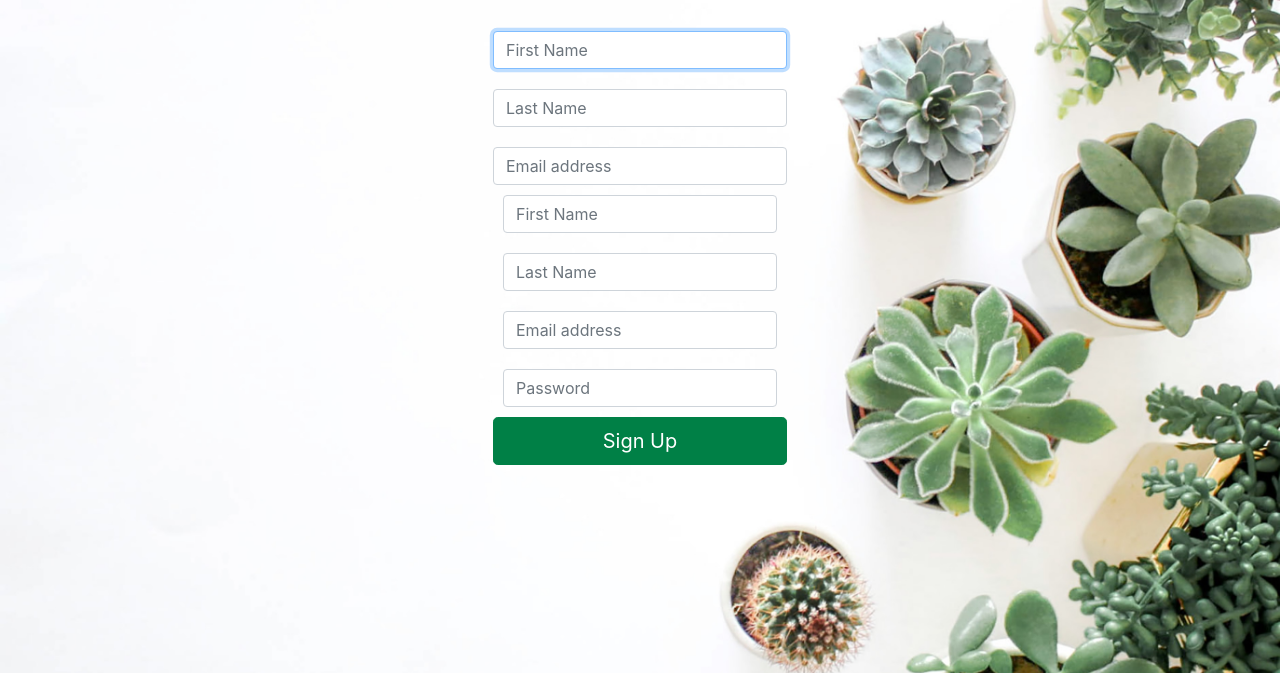
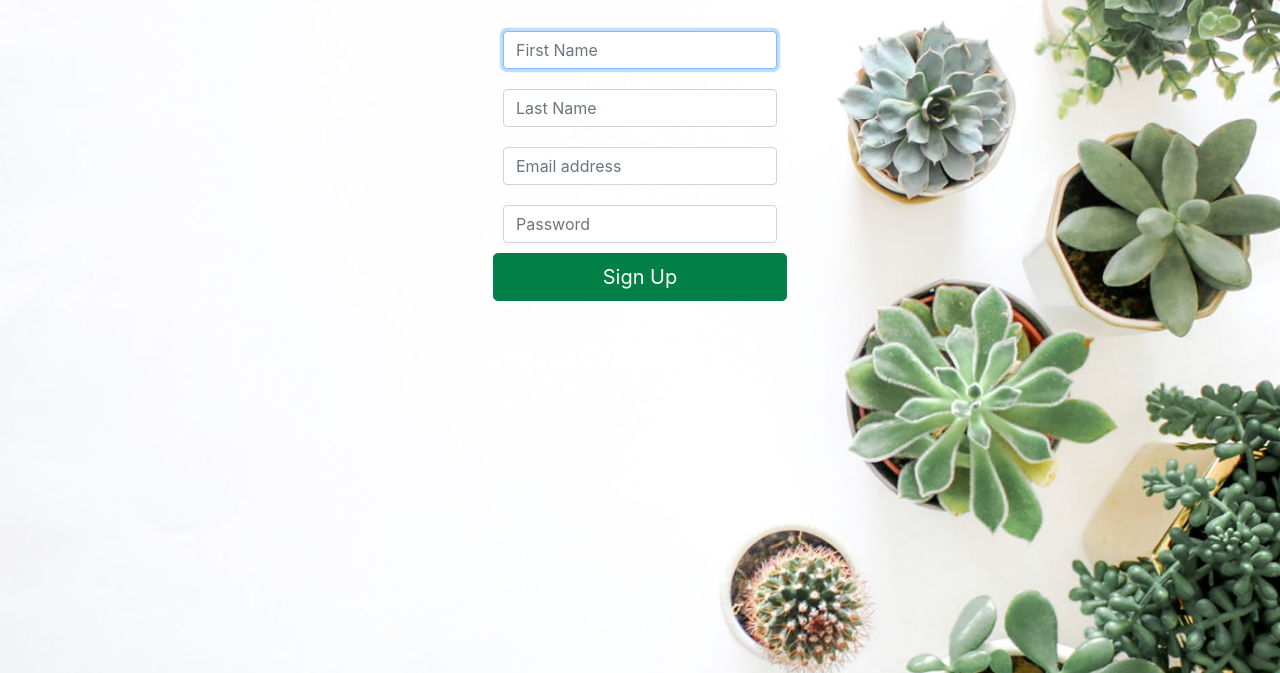
Before and after one commit to ezziagheith/reviveandthrive, a website: page views/sign-up.html in a window 1280 px wide. Shown: the part 127-800 px from the top of the page. Drawn offline with nearby package versions, Linux system fonts and the light colour scheme.

Commit message:
fixed sign up page

```diff
--- a/views/sign-up.html
+++ b/views/sign-up.html
@@ -68,7 +68,6 @@
     <!--END NAV---->
 
 <main>
-
     <form class="form-signup">
         <div class="text-center mb-4">
             <h1 class="h3 mb-3 font-weight-normal">Sign Up</h1>
@@ -78,16 +77,7 @@
         <div class="form-label-group">
             <input type="firstName" id="inputFirstName" class="form-control" placeholder="First Name" required autofocus>
         </div>
-                      <div class="form-label-group">
-                            <input type="lastName" id="inputLastName" class="form-control" placeholder="Last Name" required autofocus>
-                          </div>
 
-                  <div class="form-label-group">
-                    <input type="email" id="inputEmail" class="form-control" placeholder="Email address" required autofocus>
-
-    <div class="form-label-group">
-        <input type="firstName" id="inputFirstName" class="form-control" placeholder="First Name" required autofocus>
-    </div>
         <div class="form-label-group">
             <input type="lastName" id="inputLastName" class="form-control" placeholder="Last Name" required autofocus>
         </div>
@@ -97,8 +87,9 @@
         </div>
 
         <div class="form-label-group">
-        <input type="password" id="inputPassword" class="form-control" placeholder="Password" required>
+            <input type="password" id="inputPassword" class="form-control" placeholder="Password" required autofocus>
         </div>
+
 
     <button class="btn btn-lg btn-primary btn-block" type="submit">Sign Up</button>
 
```
Also changed, not shown: public/js/main.js (deleted). Lines whose indentation alone changed are shown as unchanged.
